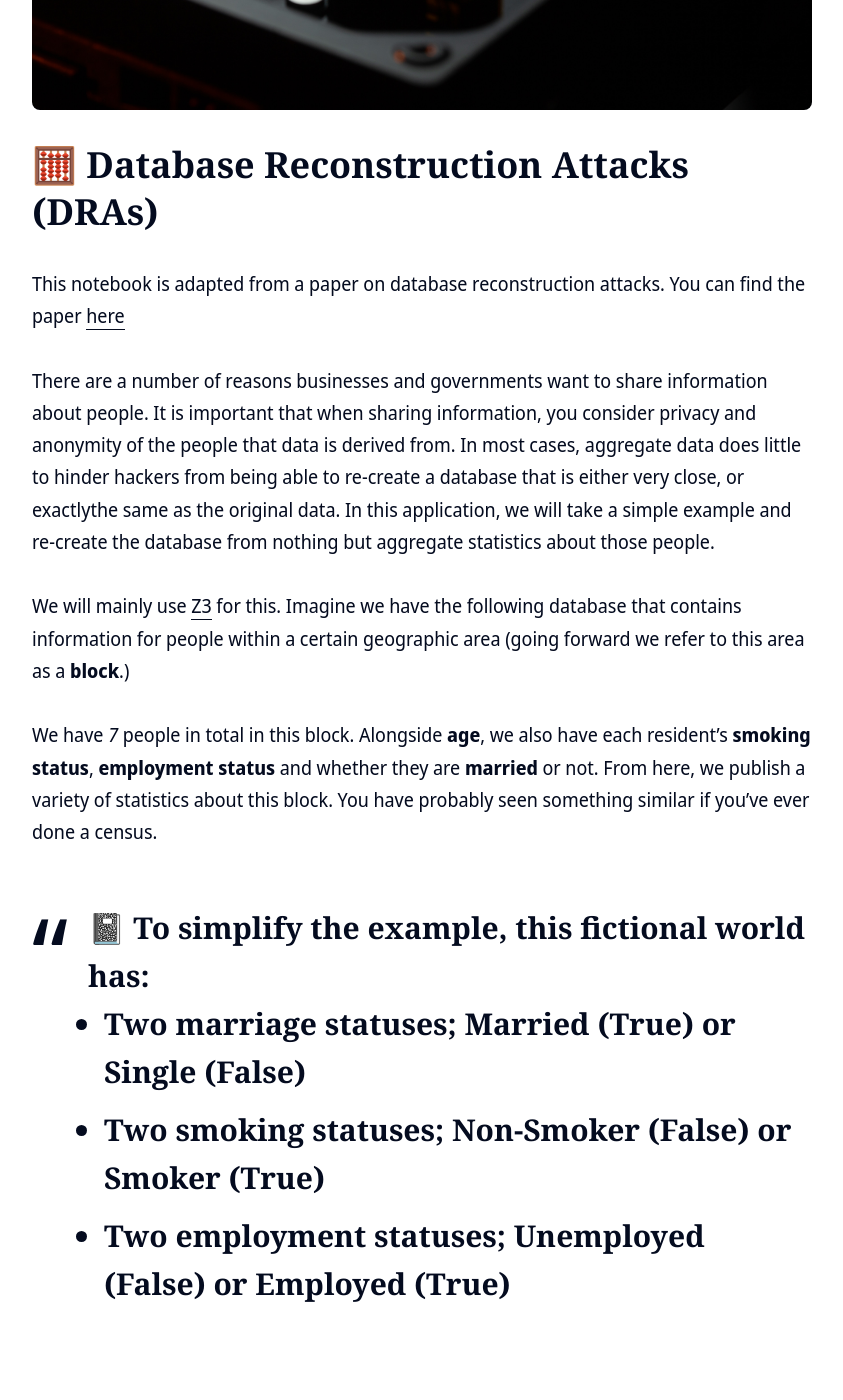
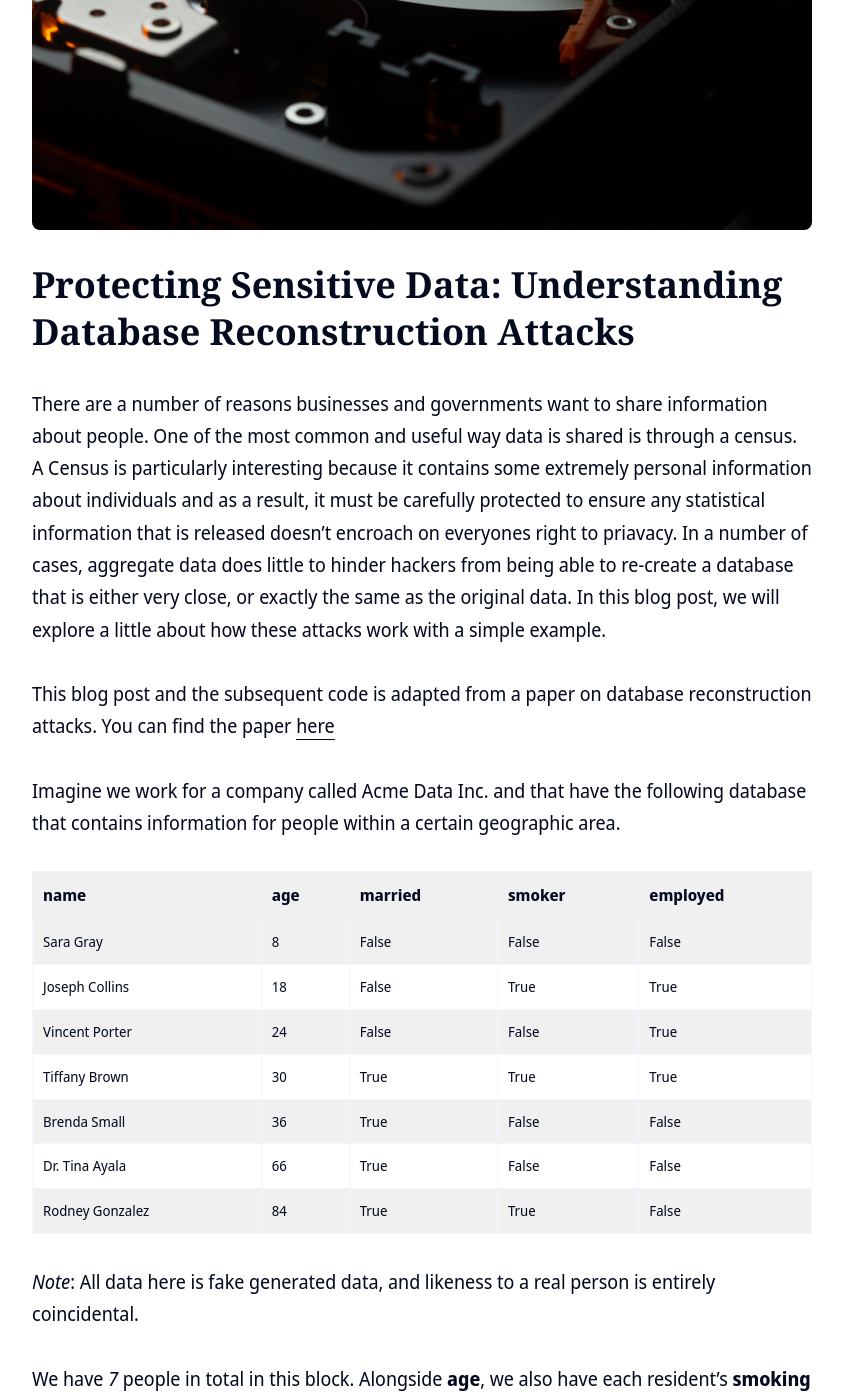
Before and after one commit to mitchelllisle/mitchelllisle.github.io, a Jekyll site: the page built from _posts/2019-10-14-database-reconstruction-attacks.md, in a window 1280 px wide and 1400 px high, scrolled down 834 px. Shown: the whole window, without its empty margins (218-1061 px from the left). Built offline with Jekyll 4.4.1, drawn with Linux system fonts in a browser that asks for light colours; nearby versions of some CDN libraries; some of the changed text lies outside the part shown.

Commit message:
update blog

```diff
--- a/_posts/2019-10-14-database-reconstruction-attacks.md
+++ b/_posts/2019-10-14-database-reconstruction-attacks.md
@@ -1,6 +1,6 @@
 ---
 layout: post
-title: Database Reconstruction Attacks
+title: "Protecting Sensitive Data: Understanding Database Reconstruction Attacks"
 description:
 date: 2023-02-23 15:01:35 +0300
 author: mitchell
@@ -10,19 +10,47 @@
 tags_color: '#064789'
 ---
 
-# 🧮 Database Reconstruction Attacks (DRAs)
+# Protecting Sensitive Data: Understanding Database Reconstruction Attacks
 
-This notebook is adapted from a paper on database reconstruction attacks. You can find the paper [here](https://queue.acm.org/detail.cfm?id=3295691)
+There are a number of reasons businesses and governments want to share information about people. One of the most common and useful way data is shared is through a census. A Census is particularly interesting because it contains some extremely personal information about individuals and as a result, it must be carefully protected to ensure any statistical information that is released doesn't encroach on everyones right to priavacy. In a number of cases, aggregate data does little to hinder hackers from being able to re-create a database that is either very close, or exactly the same as the original data. In this blog post, we will explore a little about how these attacks work with a simple example.
 
-There are a number of reasons businesses and governments want to share information about people. It is important that when sharing information, you consider privacy and anonymity of the people that data is derived from. In most cases, aggregate data does little to hinder hackers from being able to re-create a database that is either very close, or exactlythe same as the original data. In this application, we will take a simple example and re-create the database from nothing but aggregate statistics about those people.
+This blog post and the subsequent code is adapted from a paper on database reconstruction attacks. You can find the paper [here](https://queue.acm.org/detail.cfm?id=3295691)
 
-We will mainly use [Z3](https://github.com/Z3Prover/z3) for this. Imagine we have the following database that contains information for people within a certain geographic area (going forward we refer to this area as a **block**.)
+Imagine we work for a company called Acme Data Inc. and that have the following database that contains information for people within a certain geographic area.
+
+| name            | age | married | smoker | employed |
+|-----------------|-----|---------|--------|----------|
+| Sara Gray       | 8   | False   | False  | False    |
+| Joseph Collins  | 18  | False   | True   | True     |
+| Vincent Porter  | 24  | False   | False  | True     |
+| Tiffany Brown   | 30  | True    | True   | True     |
+| Brenda Small    | 36  | True    | False  | False    |
+| Dr. Tina Ayala  | 66  | True    | False  | False    |
+| Rodney Gonzalez | 84  | True    | True   | False    |
+
+*Note*: All data here is fake generated data, and likeness to a real person is entirely coincidental.
 
 We have *7* people in total in this block. Alongside **age**, we also have each resident's **smoking status**, **employment status** and whether they are **married** or not. From here, we publish a variety of statistics about this block. You have probably seen something similar if you've ever done a census.
 
-> 📓 To simplify the example, this fictional world has:
-> - Two marriage statuses; Married (**True**) or Single (**False**)
-> - Two smoking statuses; Non-Smoker (**False**) or Smoker (**True**)
-> - Two employment statuses;  Unemployed (**False**) or Employed (**True**)
+📓 To simplify the example, this fictional world has:
 
-> 👾 One additional piece of logic we know is that any statistics with a **count of less than 3** is suppressed. Suppression of statistics with low counts is often used as a tactic for protecting privacy. The less people there are to represent a statistic, the more they often stick out in a dataset meaning their privacy is often more at risk than those who 'blend in with the crowd'. As we'll see, simply knowing that a statistic is suppressed can even be used to attack a dataset
+- Two marriage statuses; Married (**True**) or Single (**False**)
+- Two smoking statuses; Non-Smoker (**False**) or Smoker (**True**)
+- Two employment statuses;  Unemployed (**False**) or Employed (**True**)
+
+👾 One additional piece of logic we know is that any statistics with a **count of less than 3** is suppressed. Suppression of statistics with low counts is often used as a tactic for protecting privacy. The less people there are to represent a statistic, the more they often stick out in a dataset meaning their privacy is often more at risk than those who 'blend in with the crowd'. As we'll see, simply knowing that a statistic is suppressed can even be used to attack a dataset.
+
+As a Data Analyst working for Acme Data, we have been tasked with producing the following summary statistics that we can publish on our website for anyone to view. After running our analysis, this is the output that we intend to publish:
+
+| id        | name                   | count | median-age | mean-age  |
+|-----------|------------------------|-------|------------|-----------|
+| A1        | total-population        | 7.0   | 30.0   | 38.0  |
+| A2        | non-smoker              | 4.0   | 30.0   | 33.0  |
+| B2        | smoker                  | 3.0   | 30.0   | 44.0  |
+| C2        | unemployed              | 4.0   | 51.0   | 48.0  |
+| D2        | employed                | 3.0   | 24.0   | 24.0  |
+| A3        | single-adults           | NaN   | NaN    | NaN   |
+| B3        | married-adults          | 4.0   | 51.0   | 54.0  |
+| A4        | unemployed-non-smoker   | 3.0   | 36.0   | 37.0  |
+
+So we can see that `A1` contains statistics for all 7 people
```
